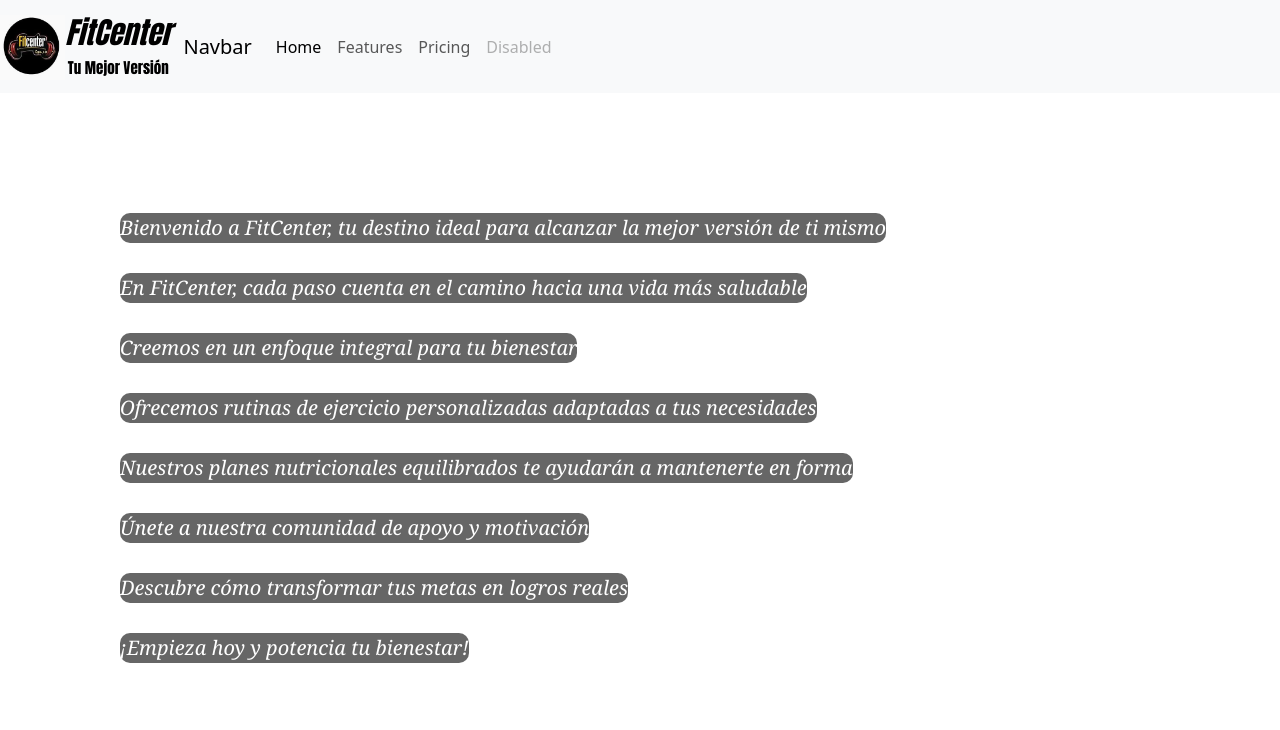
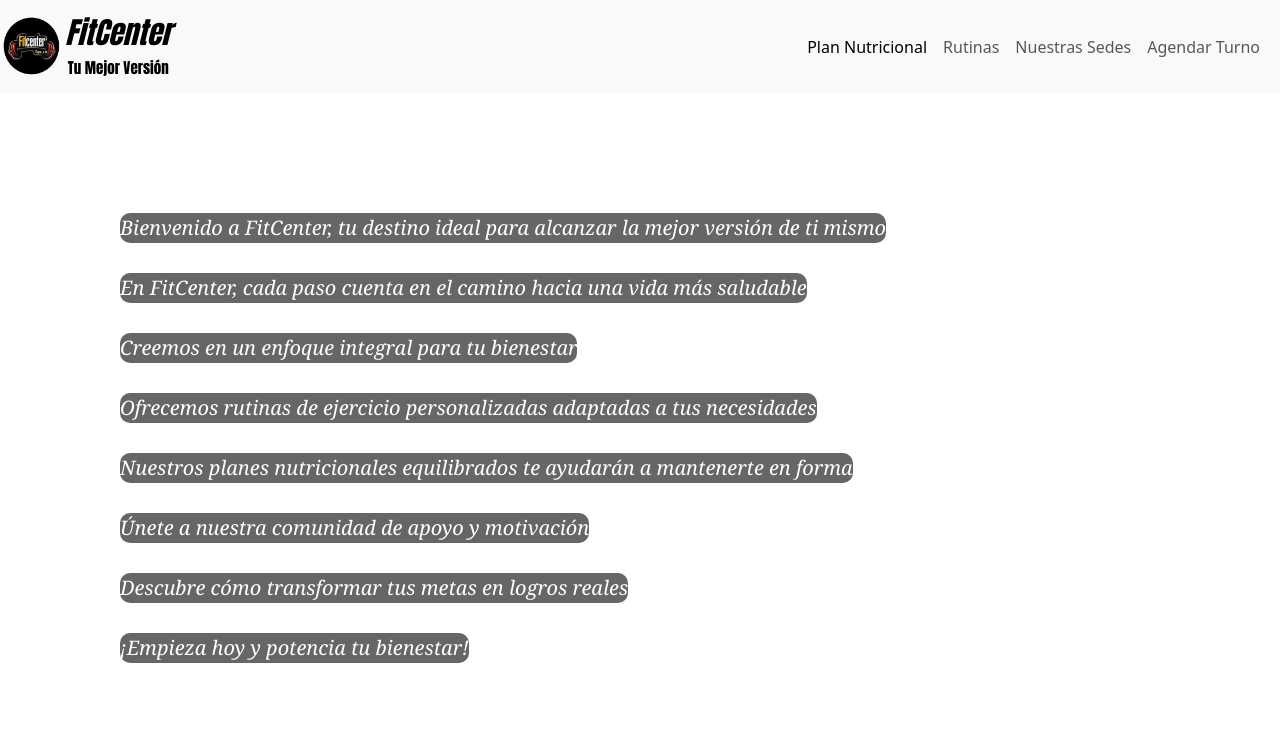
Before and after one commit to Agus2001t/Desarrollo-Web-Agustin-Terre, a plain HTML site: page inicio.html in a window 1280 px wide. Shown: the top 730 px of the page. Drawn offline with nearby package versions, Linux system fonts and the light colour scheme.

Commit message:
probe cambios de posicion

```diff
--- a/inicio.html
+++ b/inicio.html
@@ -30,16 +30,16 @@
         </section>
 
         <div class="container-fluid">
-          <a class="navbar-brand" href="#">Navbar</a>
+            <a class="navbar-brand" href="#"></a>
             <button class="navbar-toggler" type="button" data-bs-toggle="collapse" data-bs-target="#navbarNavAltMarkup" aria-controls="navbarNavAltMarkup" aria-expanded="false" aria-label="Toggle navigation">
                 <span class="navbar-toggler-icon"></span>
             </button>
-          <div class="collapse navbar-collapse" id="navbarNavAltMarkup">
+            <div class="collapse navbar-collapse justify-content-end" id="navbarNavAltMarkup">
                 <div class="navbar-nav">
-              <a class="nav-link active" aria-current="page" href="#">Home</a>
-              <a class="nav-link" href="#">Features</a>
-              <a class="nav-link" href="#">Pricing</a>
-              <a class="nav-link disabled" aria-disabled="true">Disabled</a>
+                    <a class="nav-link active" aria-current="page" href="#">Plan Nutricional</a>
+                    <a class="nav-link" href="#">Rutinas</a>
+                    <a class="nav-link" href="#">Nuestras Sedes</a>
+                    <a class="nav-link" href="#">Agendar Turno</a>
                 </div>
             </div>
         </div>
--- a/style.css
+++ b/style.css
@@ -47,6 +47,9 @@ li {
     z-index: 10;
     border: solid 2px;
 }
+
+/*NAVBAR BTS*/
+
 
 /*ENLACES NAVBAR*/
 
```
Lines whose indentation alone changed are shown as unchanged.
